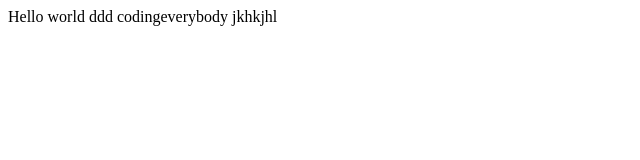
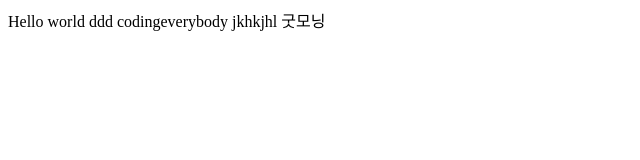
Before and after one commit to twelve1six/helloworld2, a plain HTML site: page index.html in a window 1280 px wide. Shown: the whole page, without its empty margins (0-640 px from the left). Drawn offline with Linux system fonts and the light colour scheme.

Commit message:
good morning!!

```diff
--- a/index.html
+++ b/index.html
@@ -4,5 +4,6 @@
 		ddd
 		codingeverybody
 		jkhkjhl
+		굿모닝
 	</body>
 </html>
```
